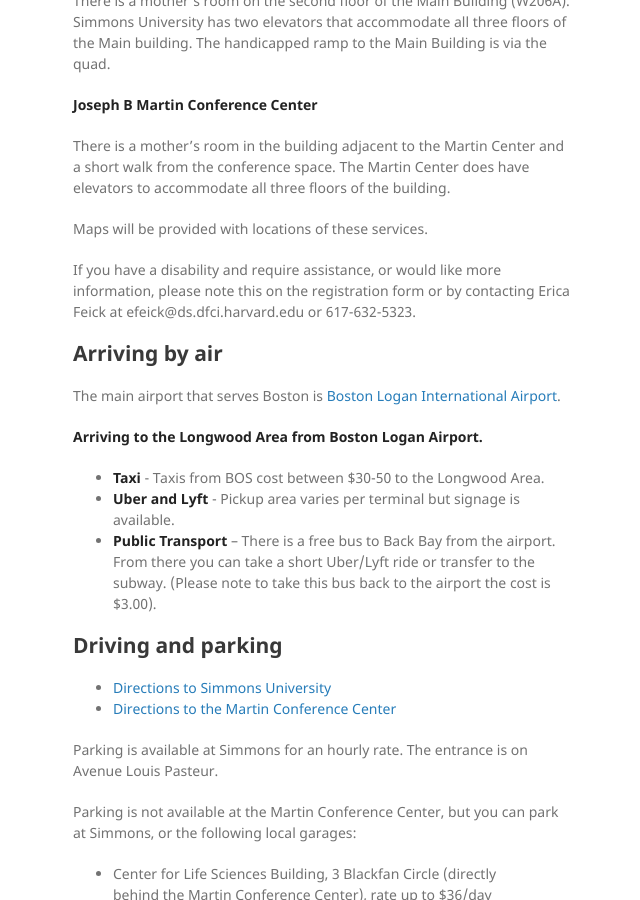
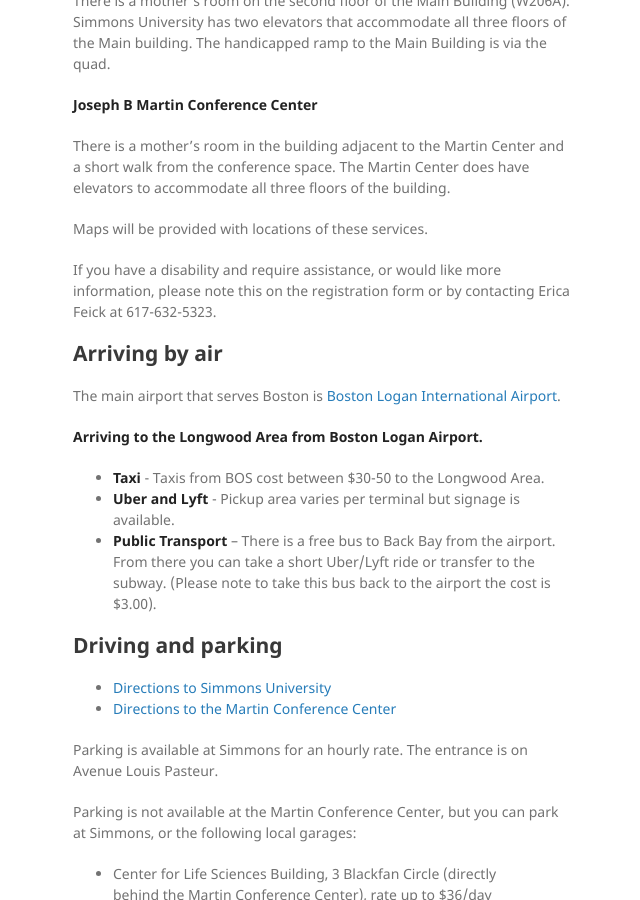
Before and after one commit to Bioconductor/BioC2020, a Jekyll site: the page built from docs/travel-accommodations.md, in a window 1280 px wide and 900 px high, scrolled down 1599 px. Shown: the whole window, without its empty margins (497-1137 px from the left). Built offline with Jekyll 4.4.1, drawn with Linux system fonts in a browser that asks for light colours.

Commit message:
use only phone number

```diff
--- a/docs/travel-accommodations.md
+++ b/docs/travel-accommodations.md
@@ -69,7 +69,7 @@
 
 Maps will be provided with locations of these services.
 
-If you have a disability and require assistance, or would like more information, please note this on the registration form or by contacting Erica Feick at efeick@ds.dfci.harvard.edu or 617-632-5323.
+If you have a disability and require assistance, or would like more information, please note this on the registration form or by contacting Erica Feick at 617-632-5323.
 
 ## Arriving by air
 
```
